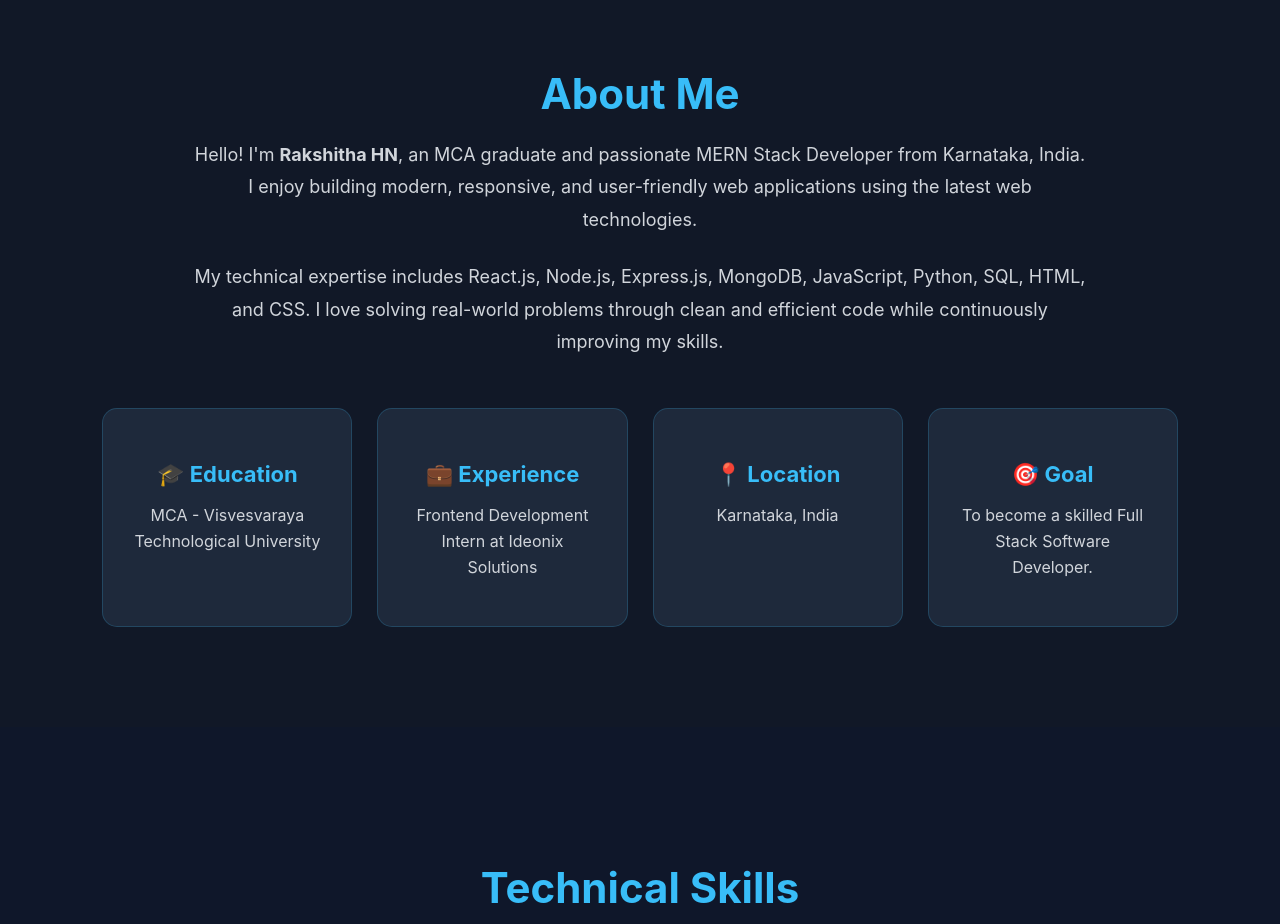
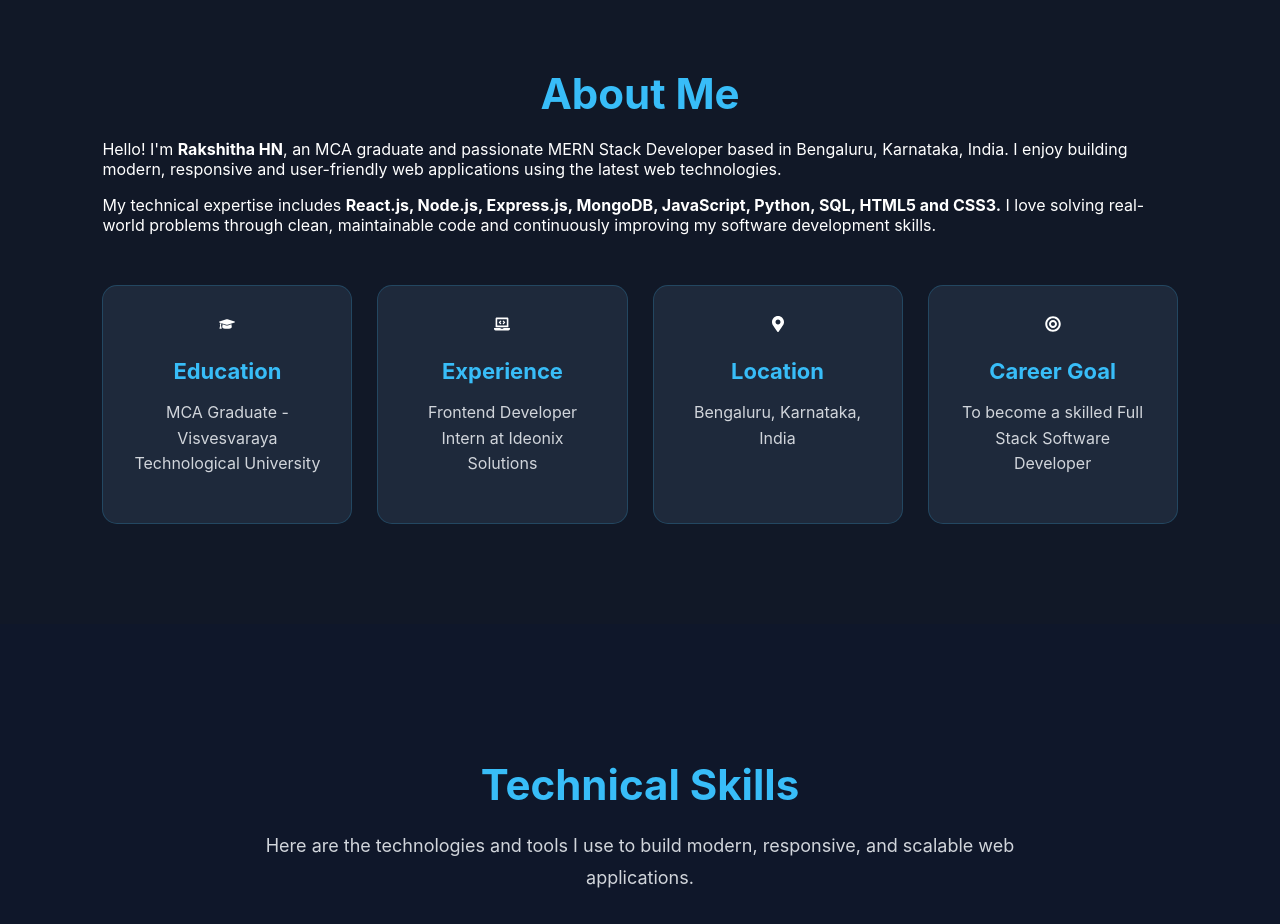
Before and after one commit to rakshu112003/rakshitha-portfolio, a React (Create React App) app: page / in a window 1280 px wide. Shown: the part 1080-2004 px from the top of the page. Built offline with nearby package versions, Linux system fonts and the light colour scheme.

Commit message:
Update About.jsx

```diff
--- a/src/components/About.jsx
+++ b/src/components/About.jsx
@@ -1,54 +1,131 @@
 import React from "react";
+import {
+  FaGraduationCap,
+  FaLaptopCode,
+  FaMapMarkerAlt,
+  FaBullseye
+} from "react-icons/fa";
+
 import "./About.css";
 
+
 function About() {
+
+  const details = [
+    {
+      icon: <FaGraduationCap />,
+      title: "Education",
+      text: "MCA Graduate - Visvesvaraya Technological University"
+    },
+
+    {
+      icon: <FaLaptopCode />,
+      title: "Experience",
+      text: "Frontend Developer Intern at Ideonix Solutions"
+    },
+
+    {
+      icon: <FaMapMarkerAlt />,
+      title: "Location",
+      text: "Bengaluru, Karnataka, India"
+    },
+
+    {
+      icon: <FaBullseye />,
+      title: "Career Goal",
+      text: "To become a skilled Full Stack Software Developer"
+    }
+  ];
+
+
   return (
-    <section id="about" className="about" data-aos="fade-right">
+
+    <section
+      id="about"
+      className="about"
+      data-aos="fade-right"
+    >
+
       <div className="about-container">
 
-        <h2 className="section-title">About Me</h2>
 
-        <p className="about-text">
-          Hello! I'm <strong>Rakshitha HN</strong>, an MCA graduate and
-          passionate MERN Stack Developer from Karnataka, India.
-          I enjoy building modern, responsive, and user-friendly web
-          applications using the latest web technologies.
+        <h2 className="section-title">
+          About Me
+        </h2>
+
+
+        <p className="about-intro">
+
+          Hello! I'm <strong>Rakshitha HN</strong>,
+          an MCA graduate and passionate MERN Stack Developer
+          based in Bengaluru, Karnataka, India.
+
+          I enjoy building modern, responsive and
+          user-friendly web applications using
+          the latest web technologies.
+
         </p>
 
-        <p className="about-text">
-          My technical expertise includes React.js, Node.js,
-          Express.js, MongoDB, JavaScript, Python, SQL, HTML, and CSS.
-          I love solving real-world problems through clean and efficient
-          code while continuously improving my skills.
+
+
+        <p className="about-intro">
+
+          My technical expertise includes{" "}
+
+          <strong>
+            React.js, Node.js, Express.js, MongoDB,
+            JavaScript, Python, SQL, HTML5 and CSS3.
+          </strong>
+
+          {" "}
+          I love solving real-world problems through clean,
+          maintainable code and continuously improving my
+          software development skills.
+
         </p>
+
+
 
         <div className="about-details">
 
-          <div className="detail-card">
-            <h3>🎓 Education</h3>
-            <p>MCA - Visvesvaraya Technological University</p>
-          </div>
+          {
+            details.map((item,index)=>(
 
-          <div className="detail-card">
-            <h3>💼 Experience</h3>
-            <p>Frontend Development Intern at Ideonix Solutions</p>
-          </div>
+              <div
+                className="detail-card"
+                key={index}
+              >
 
-          <div className="detail-card">
-            <h3>📍 Location</h3>
-            <p>Karnataka, India</p>
-          </div>
+                <div className="detail-icon">
+                  {item.icon}
+                </div>
 
-          <div className="detail-card">
-            <h3>🎯 Goal</h3>
-            <p>To become a skilled Full Stack Software Developer.</p>
-          </div>
+
+                <h3>
+                  {item.title}
+                </h3>
+
+
+                <p>
+                  {item.text}
+                </p>
+
+
+              </div>
+
+            ))
+          }
 
         </div>
 
+
       </div>
+
+
     </section>
+
   );
 }
 
+
 export default About;
```
